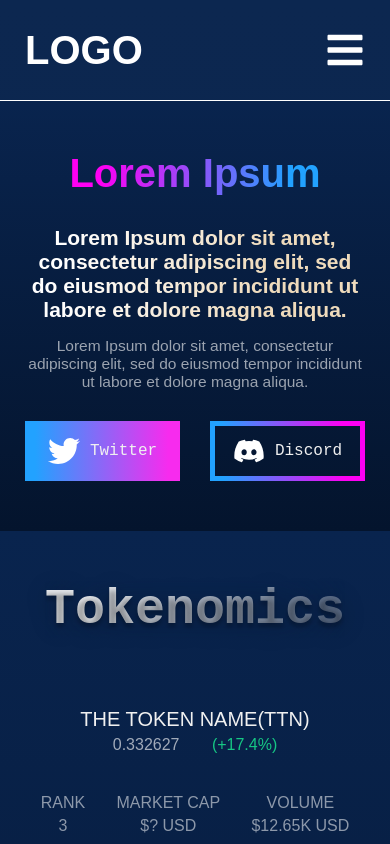
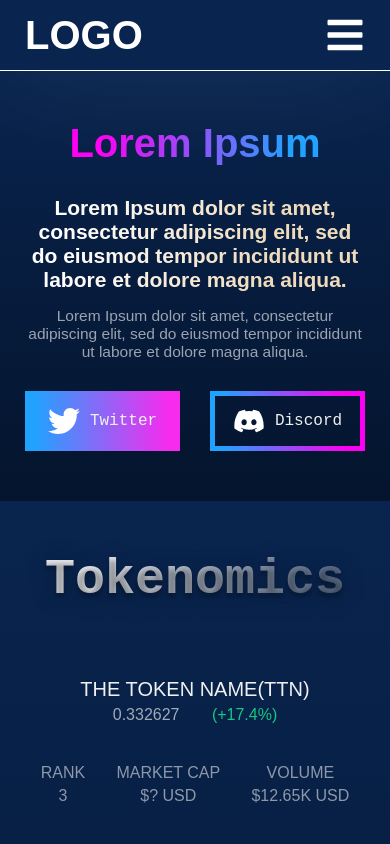
Before and after one commit to Cornerstone-04/nft-web-design, a React (Create React App) app: page / in a window 390 px wide. Shown: the top 844 px of the page. Built offline with nearby package versions, Linux system fonts and the light colour scheme.

Commit message:
Added lazy loading to images

```diff
--- a/src/components/Header.jsx
+++ b/src/components/Header.jsx
@@ -1,6 +1,6 @@
 import React from "react";
 import { useNavigate } from "react-router-dom";
-import {FaBars, FaTimes} from 'react-icons/fa'
+import { FaBars, FaTimes } from "react-icons/fa";
 // import { FontAwesomeIcon } from '@fortawesome/react-fontawesome'
 import "../styles/header.css";
 
@@ -11,40 +11,43 @@
 
   const showNavbar = () => {
     navRef.current.classList.toggle("responsive_nav");
-    console.log("open");
+  };
+
+  const closeNav = () => {
+    navRef.current.classList.remove("responsive_nav");
   };
   return (
-    <header className="header">
+    <header className="header" >
       <h1 className="logo" onClick={() => navigate("/")}>
         Logo
       </h1>
       <nav className="navigation" ref={navRef}>
         <div className="links">
           <h1>Name</h1>
-          <a className="nav_link" href="#tokenomics">
+          <a onClick={closeNav} className="nav_link" href="#tokenomics">
             Tokenomics
           </a>
-          <a className="nav_link" href="#rarity">
+          <a onClick={closeNav} className="nav_link" href="#rarity">
             Rarity
           </a>
-          <a className="nav_link" href="#roadmap">
+          <a onClick={closeNav} className="nav_link" href="#roadmap">
             Roadmap
           </a>
-          <a className="nav_link" href="#faq">
+          <a onClick={closeNav} className="nav_link" href="#faq">
             FAQ
           </a>
         </div>
-        <a className="staking" href="/roadmap">
+        <a onClick={closeNav} className="staking" href="/roadmap">
           Staking
         </a>
         <button className="menu close" onClick={showNavbar}>
-        {/* <FontAwesomeIcon icon="fa-solid fa-xmark"/> */}
-        <FaTimes/>
-      </button>
+          {/* <FontAwesomeIcon icon="fa-solid fa-xmark"/> */}
+          <FaTimes />
+        </button>
       </nav>
       <button className="menu" onClick={showNavbar}>
-      {/* <FontAwesomeIcon icon="fa-solid fa-bars" /> */}
-      <FaBars/>
+        {/* <FontAwesomeIcon icon="fa-solid fa-bars" /> */}
+        <FaBars />
       </button>
     </header>
   );
--- a/src/pages/Home.jsx
+++ b/src/pages/Home.jsx
@@ -97,7 +97,7 @@
             </div>
           </div>
           <div className="image">
-            <img src={require("../assets/images/nft_bus.png")} alt="" />
+            <img loading="lazy" src={require("../assets/images/nft_bus.png")} alt="" />
           </div>
         </div>
       </section>
--- a/src/pages/Rarity.jsx
+++ b/src/pages/Rarity.jsx
@@ -24,7 +24,7 @@
           {NFT &&
             NFT.map((nft) => (
               <div className="nft" key={nft.id}>
-                <img src={nft.image} alt="nft_image" />
+                <img loading="lazy" src={nft.image} alt="nft_image" />
                 <p className="nft_title">{nft.title}</p>
                 <p className="nft_number">{nft.number}</p>
               </div>
@@ -47,7 +47,7 @@
           {NFT &&
             NFT.map((nft) => (
               <div className="nft" key={nft.id}>
-                <img src={nft.image} alt="nft_image" />
+                <img loading="lazy" src={nft.image} alt="nft_image" />
                 <p className="nft_title">{nft.title}</p>
                 <p className="nft_number">{nft.number}</p>
               </div>
--- a/src/styles/header.css
+++ b/src/styles/header.css
@@ -86,6 +86,10 @@
     .header {
         padding: 0px 25px;
         width: calc(100% - 50px);
+        position: sticky;
+        top: 0;
+        background: #09244e;
+        z-index: 11;
     }
     .header button.menu {
         display: flex;
@@ -134,3 +138,9 @@
         right: 25px;
     }
 }
+
+@media only screen and (max-width: 600px){
+    .header{
+        height: 70px;
+    }
+}
```
